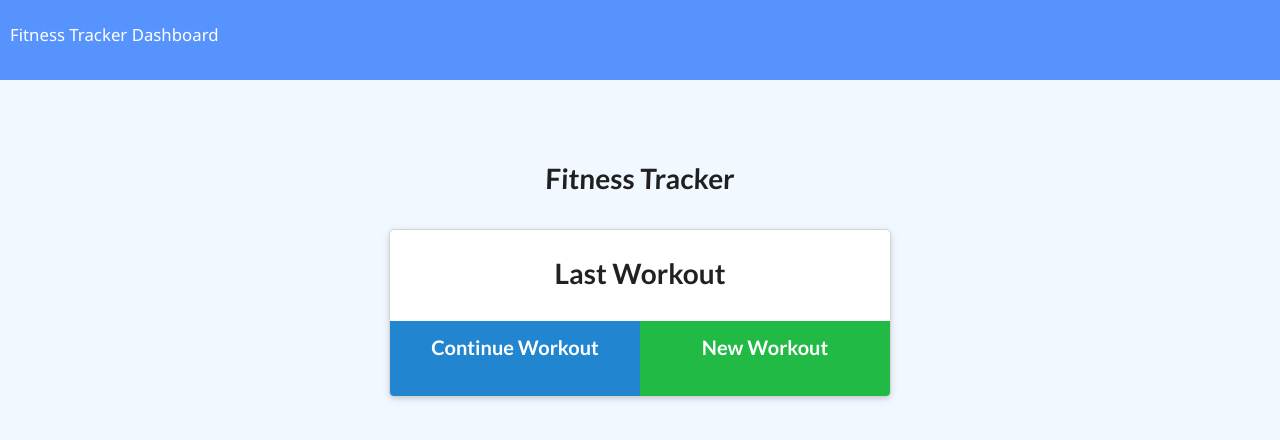
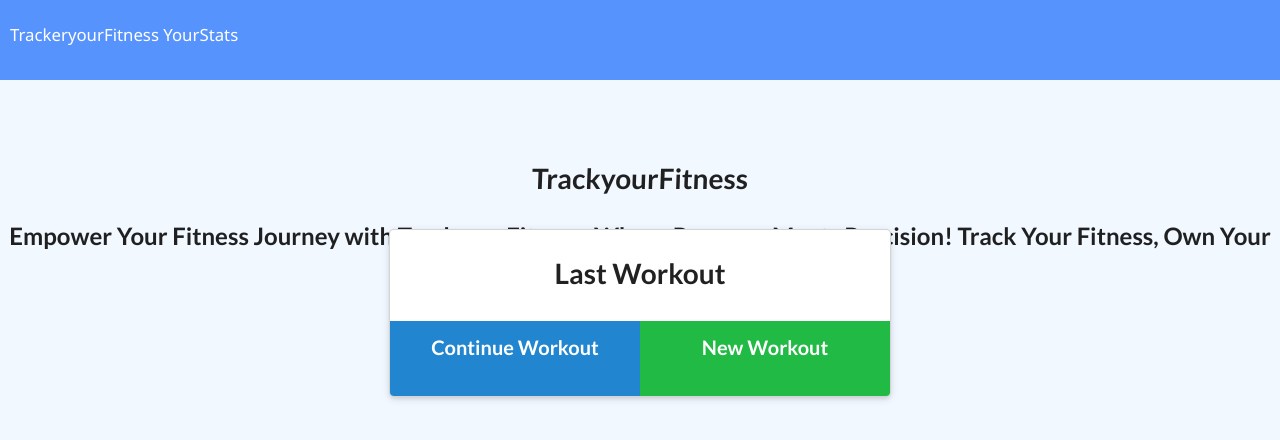
Before and after one commit to alantiren/TrackyourFitness, a website: page public/index.html in a window 1280 px wide. Drawn offline with nearby package versions, Linux system fonts and the light colour scheme; no server answers.

Commit message:
main web page html

```diff
--- a/public/index.html
+++ b/public/index.html
@@ -12,12 +12,17 @@
 
 <body>
   <nav>
-    <a href="/" class="brand">Fitness Tracker</a>
-    <a href="/stats">Dashboard</a>
+    <a href="/" class="brand">TrackeryourFitness</a>
+
+    <a href="/stats">YourStats</a>
   </nav>
   <div class="wrapper workout">
     <header>
-      <h1>Fitness Tracker</h1>
+      <h1>TrackyourFitness</h1>
+      <h2>Empower Your Fitness Journey with TrackyourFitness:
+        Where Progress Meets Precision!
+        Track Your Fitness, Own Your Progress!
+        </h2>
     </header>
     <div class="ui container workout">
       <div class="ui raised card m-auto">
```
